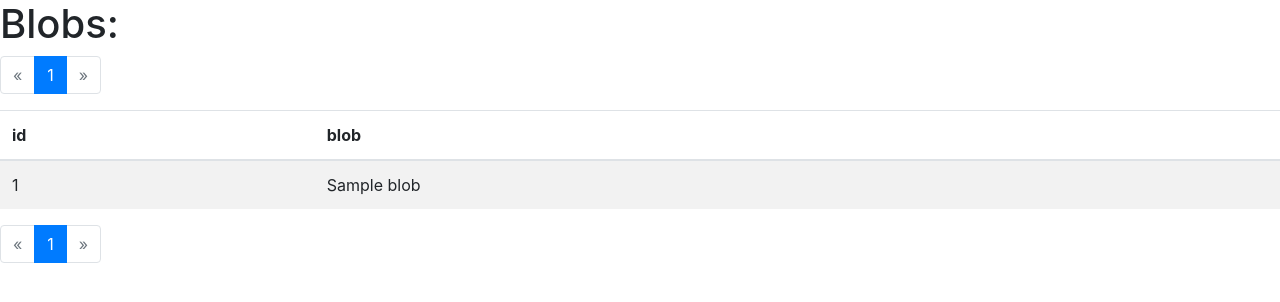
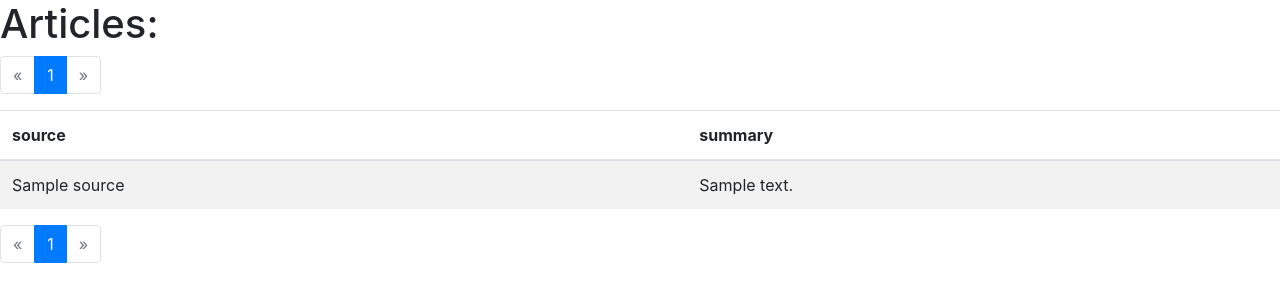
Before and after one commit to SCUPPERfoundation/hypothesis-feeds, a Flask app: template feeds/templates/home.html in a window 1280 px wide. Shown: the top 302 px of the page. Run offline with Flask 2, Linux system fonts and the light colour scheme; the template is opened without the code that fills it: most values are stand-ins (such as "Sample title", 1, 10 or a date in 2020); some libraries are stand-ins or nearby versions.

Commit message:
naive test of unwrapping JSON object from template

```diff
--- a/feeds/templates/home.html
+++ b/feeds/templates/home.html
@@ -3,17 +3,17 @@
 {% set pager = render_pagination(blobs) %}
 
 {% block content %}
-    <h1>Blobs:</h1>
+    <h1>Articles:</h1>
     {{ pager }}
     <table class="table table-striped">
     <thead>
-        <th>id</th>
-        <th>blob</th>
+        <th>source</th>
+        <th>summary</th>
     </thead>
     {% for doc in blobs.items %}
         <tr>
-            <td>{{ doc.id }}</td>
-            <td>{{ doc.blob }}</td>
+            <td>{{ doc.blob.source }}</td>
+            <td>{{ doc.blob.summary_detail }}</td>
         </tr>
     {% endfor %}
     </table>
```
